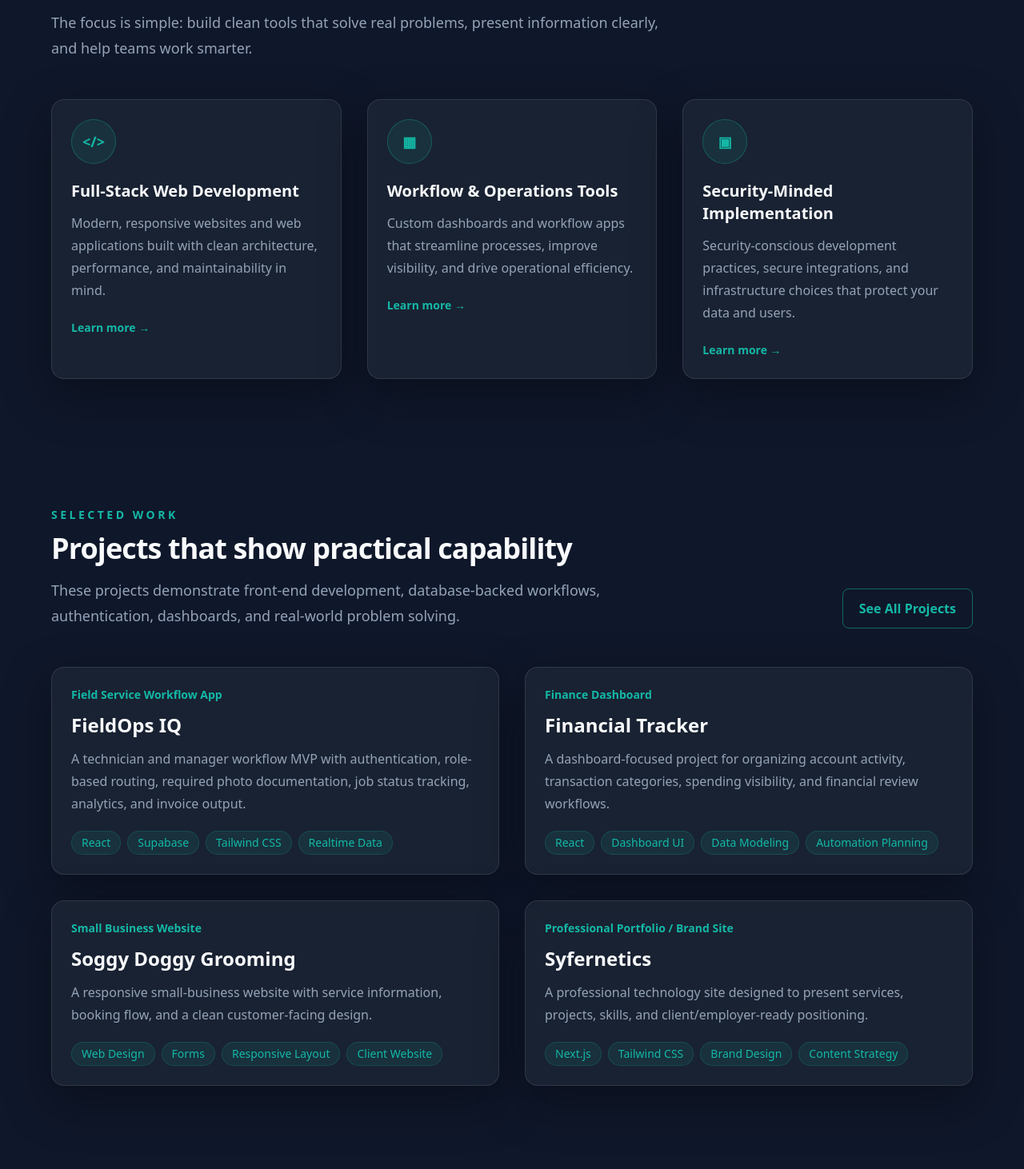
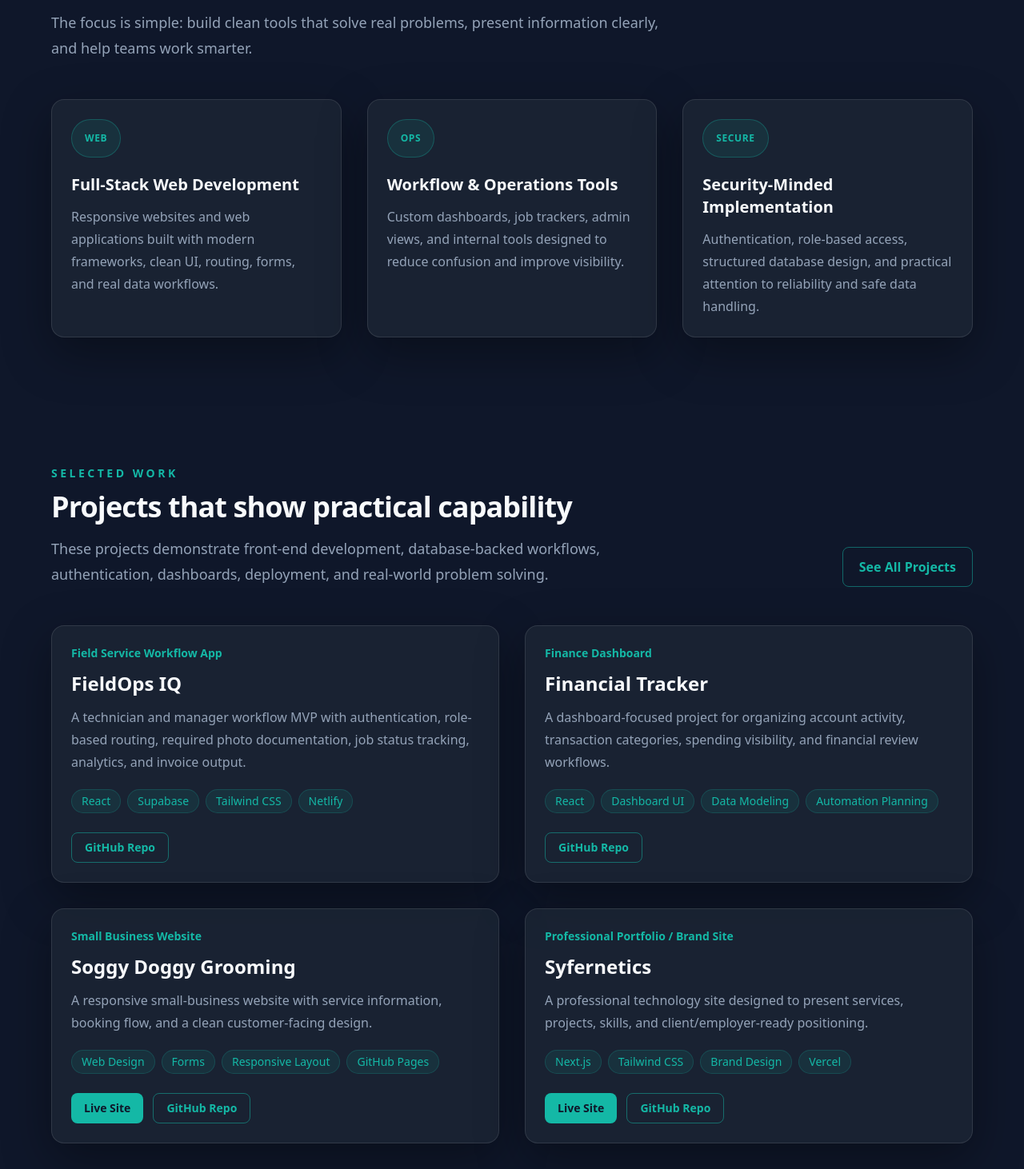
Before and after one commit to otiseduncan/Syfernetics-Home, a Next.js app: page / in a window 1280 px wide. Shown: the part 1088-2550 px from the top of the page at 80% size. Built offline with nearby package versions, Linux system fonts and the light colour scheme.

Commit message:
Remove unavailable live project buttons

```diff
--- a/app/projects/[slug]/page.tsx
+++ b/app/projects/[slug]/page.tsx
@@ -11,7 +11,7 @@ export default function ProjectDetailPage() {
           Detailed case study coming soon
         </h1>
         <p className="text-lg leading-8 text-muted">
-          Full project case studies will include the problem, solution, stack, screenshots, workflow, and results.
+          Full project case studies will include the problem, solution, stack, screenshots, workflow, and results. For now, use the project buttons on the Projects page to view the live builds and source repositories.
         </p>
         <Link
           href="/projects"
--- a/app/projects/page.tsx
+++ b/app/projects/page.tsx
@@ -11,7 +11,8 @@ export default function ProjectsPage() {
           Selected work and technical projects
         </h1>
         <p className="mb-12 max-w-3xl text-lg leading-8 text-muted">
-          A collection of practical projects focused on web development, dashboards, workflow tools, and business-focused software solutions.
+          Explore a collection of practical projects focused on web development, dashboards, workflow tools, and business-focused software solutions.<br />
+          <span className="block mt-2">Each project card below includes direct links to the live build and source repository where available. Use the buttons to view the deployed site or review the code.</span>
         </p>
 
         <ProjectGrid />
--- a/components/BuildSection.tsx
+++ b/components/BuildSection.tsx
@@ -1,52 +1,30 @@
-
 import Link from 'next/link'
 import SectionIntro from './SectionIntro'
-
-export const projectList = [
-  {
-    title: 'FieldOps IQ',
-    category: 'Field Service Workflow App',
-    description:
-      'A technician and manager workflow MVP with authentication, role-based routing, required photo documentation, job status tracking, analytics, and invoice output.',
-    stack: ['React', 'Supabase', 'Tailwind CSS', 'Realtime Data'],
-  },
-  {
-    title: 'Financial Tracker',
-    category: 'Finance Dashboard',
-    description:
-      'A dashboard-focused project for organizing account activity, transaction categories, spending visibility, and financial review workflows.',
-    stack: ['React', 'Dashboard UI', 'Data Modeling', 'Automation Planning'],
-  },
-  {
-    title: 'Soggy Doggy Grooming',
-    category: 'Small Business Website',
-    description:
-      'A responsive small-business website with service information, booking flow, and a clean customer-facing design.',
-    stack: ['Web Design', 'Forms', 'Responsive Layout', 'Client Website'],
-  },
-  {
-    title: 'Syfernetics',
-    category: 'Professional Portfolio / Brand Site',
-    description:
-      'A professional technology site designed to present services, projects, skills, and client/employer-ready positioning.',
-    stack: ['Next.js', 'Tailwind CSS', 'Brand Design', 'Content Strategy'],
-  },
-]
+import { projects } from '@/data/projects'
 
 export function ProjectGrid({ limit }: { limit?: number }) {
-  const shown = limit ? projectList.slice(0, limit) : projectList
+  const shown = limit ? projects.slice(0, limit) : projects
 
   return (
     <div className="grid gap-8 md:grid-cols-2">
       {shown.map((project) => (
         <article
           key={project.title}
-          className="rounded-2xl border border-white/10 bg-card/70 p-6 shadow-soft transition hover:border-accent/45 hover:shadow-teal"
+          className="rounded-2xl border border-white/10 bg-card/70 p-6 shadow-soft transition-colors duration-200 hover:border-accent/20"
         >
-          <p className="mb-3 text-sm font-semibold text-accent">{project.category}</p>
-          <h3 className="mb-3 text-2xl font-bold text-fg">{project.title}</h3>
-          <p className="mb-5 leading-7 text-muted">{project.description}</p>
-          <div className="flex flex-wrap gap-2">
+          <p className="mb-3 text-sm font-semibold text-accent">
+            {project.category}
+          </p>
+
+          <h3 className="mb-3 text-2xl font-bold text-fg">
+            {project.title}
+          </h3>
+
+          <p className="mb-5 leading-7 text-muted">
+            {project.description}
+          </p>
+
+          <div className="mb-6 flex flex-wrap gap-2">
             {project.stack.map((skill) => (
               <span
                 key={skill}
@@ -55,6 +33,28 @@ export function ProjectGrid({ limit }: { limit?: number }) {
                 {skill}
               </span>
             ))}
+          </div>
+
+          <div className="flex flex-col gap-3 sm:flex-row">
+            {project.liveUrl ? (
+              <a
+                href={project.liveUrl}
+                target="_blank"
+                rel="noopener noreferrer"
+                className="inline-flex items-center justify-center rounded-lg bg-accent px-4 py-2 text-sm font-semibold text-bg transition hover:bg-accent-dark focus:outline-none focus:ring-2 focus:ring-accent-dark"
+              >
+                {project.liveLabel || 'Live Site'}
+              </a>
+            ) : null}
+
+            <a
+              href={project.repoUrl}
+              target="_blank"
+              rel="noopener noreferrer"
+              className="inline-flex items-center justify-center rounded-lg border border-accent/50 px-4 py-2 text-sm font-semibold text-accent transition hover:bg-accent/10 focus:outline-none focus:ring-2 focus:ring-accent"
+            >
+              {project.repoLabel || 'GitHub Repo'}
+            </a>
           </div>
         </article>
       ))}
@@ -71,7 +71,9 @@ export default function BuildSection() {
             eyebrow="Selected Work"
             title="Projects that show practical capability"
           >
-            These projects demonstrate front-end development, database-backed workflows, authentication, dashboards, and real-world problem solving.
+            These projects demonstrate front-end development, database-backed
+            workflows, authentication, dashboards, deployment, and real-world
+            problem solving.
           </SectionIntro>
 
           <Link
--- a/components/Features.tsx
+++ b/components/Features.tsx
@@ -1,21 +1,22 @@
+import Link from 'next/link'
 import SectionIntro from './SectionIntro'
 
 export default function Features() {
   const features = [
     {
-      icon: '</>',
+      eyebrow: 'Web',
       title: 'Full-Stack Web Development',
-      desc: 'Modern, responsive websites and web applications built with clean architecture, performance, and maintainability in mind.',
+      desc: 'Responsive websites and web applications built with modern frameworks, clean UI, routing, forms, and real data workflows.',
     },
     {
-      icon: '▦',
+      eyebrow: 'Ops',
       title: 'Workflow & Operations Tools',
-      desc: 'Custom dashboards and workflow apps that streamline processes, improve visibility, and drive operational efficiency.',
+      desc: 'Custom dashboards, job trackers, admin views, and internal tools designed to reduce confusion and improve visibility.',
     },
     {
-      icon: '▣',
+      eyebrow: 'Secure',
       title: 'Security-Minded Implementation',
-      desc: 'Security-conscious development practices, secure integrations, and infrastructure choices that protect your data and users.',
+      desc: 'Authentication, role-based access, structured database design, and practical attention to reliability and safe data handling.',
     },
   ]
 
@@ -31,19 +32,18 @@ export default function Features() {
 
         <div className="grid gap-8 md:grid-cols-3">
           {features.map((feature) => (
-            <article
+            <div
               key={feature.title}
-              className="group rounded-2xl border border-white/10 bg-card/70 p-6 shadow-soft transition hover:border-accent/45 hover:shadow-teal"
+              className="rounded-2xl border border-white/10 bg-card/70 p-6 shadow-soft transition-colors duration-200 hover:border-accent/15"
             >
-              <div className="mb-5 flex h-14 w-14 items-center justify-center rounded-full border border-accent/30 bg-accent/10 text-lg font-black text-accent">
-                {feature.icon}
+              <div className="mb-5 inline-flex h-12 items-center justify-center rounded-full border border-accent/30 bg-accent/10 px-4 text-xs font-black uppercase tracking-wider text-accent">
+                {feature.eyebrow}
               </div>
-              <h3 className="mb-3 text-xl font-bold text-fg">{feature.title}</h3>
-              <p className="mb-5 leading-7 text-muted">{feature.desc}</p>
-              <span className="text-sm font-semibold text-accent">
-                Learn more <span aria-hidden="true">→</span>
-              </span>
-            </article>
+              <h3 className="mb-3 text-xl font-bold text-fg">
+                {feature.title}
+              </h3>
+              <p className="mb-0 leading-7 text-muted">{feature.desc}</p>
+            </div>
           ))}
         </div>
       </div>
--- a/components/ProjectDetail.tsx
+++ b/components/ProjectDetail.tsx
@@ -9,11 +9,11 @@ export default function ProjectDetail({ params }: { params: { slug: string } })
     <section className="py-20 bg-panel px-6">
       <div className="max-w-3xl mx-auto bg-white/5 backdrop-blur-md border border-white/10 rounded-xl p-8 shadow-lg">
         <h1 className="text-3xl font-bold text-accent mb-2">{project.title}</h1>
-        <div className="text-muted mb-6 italic">{project.type}</div>
+        <div className="text-muted mb-6 italic">{project.category}</div>
 
         {/* Overview */}
         <h3 className="text-fg font-semibold mb-2">Overview</h3>
-        <p className="text-muted mb-6">{project.summary}</p>
+        <p className="text-muted mb-6">{project.description}</p>
 
         {/* Stack */}
         <h3 className="text-fg font-semibold mb-2">Stack Used</h3>
@@ -23,43 +23,25 @@ export default function ProjectDetail({ params }: { params: { slug: string } })
           ))}
         </ul>
 
-        {/* Problem → Approach → Results */}
-        <h3 className="text-fg font-semibold mb-2">Problem</h3>
-        <p className="text-muted mb-6">{project.problem}</p>
-
-        <h3 className="text-fg font-semibold mb-2">Approach</h3>
-        <p className="text-muted mb-6">{project.approach}</p>
-
-        <h3 className="text-fg font-semibold mb-2">Results</h3>
-        <p className="text-muted mb-6">{project.results}</p>
-
         {/* Links */}
-        {project.github && (
-          <p className="mb-2">
-            🔗{' '}
+        <div className="flex gap-4 mt-6">
           <a
-              href={project.github}
+            href={project.liveUrl}
             target="_blank"
-              rel="noreferrer"
-              className="text-accent hover:underline"
+            rel="noopener noreferrer"
+            className="inline-flex items-center justify-center rounded-lg bg-accent px-4 py-2 text-sm font-semibold text-bg transition hover:bg-accent-dark"
           >
-              View on GitHub
+            {project.liveLabel}
           </a>
-          </p>
-        )}
-        {project.demo && (
-          <p className="mb-2">
-            ▶️{' '}
           <a
-              href={project.demo}
+            href={project.repoUrl}
             target="_blank"
-              rel="noreferrer"
-              className="text-accent hover:underline"
+            rel="noopener noreferrer"
+            className="inline-flex items-center justify-center rounded-lg border border-accent/50 px-4 py-2 text-sm font-semibold text-accent transition hover:bg-accent/10"
           >
-              Live Demo
+            GitHub Repo
           </a>
-          </p>
-        )}
+        </div>
       </div>
     </section>
   )
--- a/components/Testimonials.tsx
+++ b/components/Testimonials.tsx
@@ -1,3 +1,5 @@
+import Link from 'next/link'
+
 export default function Testimonials() {
   const audiences = [
     {
@@ -42,12 +44,12 @@ export default function Testimonials() {
           <p className="mx-auto mb-6 max-w-2xl text-muted">
             I’m focused on building practical, clean, and reliable digital solutions that help people work smarter.
           </p>
-          <a
+          <Link
             href="/contact"
             className="inline-flex items-center justify-center rounded-lg bg-accent px-6 py-3 font-semibold text-bg transition hover:bg-accent-dark"
           >
             Start a Conversation
-          </a>
+          </Link>
         </div>
       </div>
     </section>
--- a/data/projects.ts
+++ b/data/projects.ts
@@ -1,146 +1,46 @@
 export const projects = [
   {
-    slug: 'syfernetics-home',
-    title: 'Syfernetics Home (Legacy Site)',
-    type: 'Cybersecurity / Portfolio Website',
-    stack: ['HTML', 'CSS', 'JavaScript', 'GitHub Pages'],
-    summary:
-      'The first-generation Syfernetics site — a static HTML/CSS/JS portfolio built to introduce the Syfernetics brand and services.',
-    github: 'https://github.com/otiseduncan/Syfernetics-Home',
-    demo: 'https://otiseduncan.github.io/Syfernetics-Home/',
-    problem:
-      'Syfernetics needed an initial online presence to showcase services in cybersecurity and IT, but had limited resources and needed something quick and lightweight.',
-    approach:
-      'Built a responsive static site using HTML, CSS, and vanilla JS, deployed to GitHub Pages for free hosting. Designed a clean, cyber-inspired look to introduce the brand.',
-    results:
-      'Delivered a working website with no hosting costs. Provided a foundation to evolve into a modern Next.js site later on.',
+    slug: 'fieldops-iq',
+    title: 'FieldOps IQ',
+    category: 'Field Service Workflow App',
+    description:
+      'A technician and manager workflow MVP with authentication, role-based routing, required photo documentation, job status tracking, analytics, and invoice output.',
+    stack: ['React', 'Supabase', 'Tailwind CSS', 'Netlify'],
+    repoUrl: 'https://github.com/otiseduncan/fieldops-iq-mvp',
+    repoLabel: 'GitHub Repo',
   },
   {
-    slug: 'my-favorite-sweet-tea',
-    title: 'My Favorite Sweet Tea',
-    type: 'Web Project / Personal Showcase',
-    stack: ['HTML', 'CSS', 'JavaScript', 'GitHub Pages'],
-    summary:
-      'A fun, lightweight project demonstrating front-end styling and deployment skills with a branded theme.',
-    github: 'https://github.com/otiseduncan/myfavoritesweettea',
-    demo: 'https://otiseduncan.github.io/myfavoritesweettea/',
-    problem:
-      'Needed a small, creative project to practice frontend styling, layout control, and GitHub Pages deployment.',
-    approach:
-      'Designed a themed single-page site with CSS styling, custom typography, and playful branding. Deployed to GitHub Pages to practice CI/CD.',
-    results:
-      'Successfully deployed a live project to GitHub Pages, proving front-end workflow skills. Became a showcase piece in the portfolio.',
+    slug: 'financial-tracker',
+    title: 'Financial Tracker',
+    category: 'Finance Dashboard',
+    description:
+      'A dashboard-focused project for organizing account activity, transaction categories, spending visibility, and financial review workflows.',
+    stack: ['React', 'Dashboard UI', 'Data Modeling', 'Automation Planning'],
+    repoUrl: 'https://github.com/otiseduncan/Financial-Tracker',
+    repoLabel: 'GitHub Repo',
   },
   {
-    slug: 'ai-threat-detection',
-    title: 'AI Threat Detection Engine',
-    type: 'API Microservice',
-    stack: ['Python', 'FastAPI', 'PostgreSQL', 'HuggingFace', 'Docker'],
-    summary:
-      'A self-learning microservice designed to detect zero-day threats using NLP and anomaly scoring. Built as a secure REST API for SIEM/SOC integration.',
-    problem:
-      'Traditional intrusion detection systems struggled to keep up with zero-day and AI-powered attacks.',
-    approach:
-      'Developed a Python microservice with FastAPI and HuggingFace models for NLP-based anomaly detection. Containerized with Docker for easy deployment.',
-    results:
-      'Created an extensible, AI-driven threat engine that integrates with SOC pipelines, reducing detection time and providing proactive defense.',
+    slug: 'soggy-doggy-grooming',
+    title: 'Soggy Doggy Grooming',
+    category: 'Small Business Website',
+    description:
+      'A responsive small-business website with service information, booking flow, and a clean customer-facing design.',
+    stack: ['Web Design', 'Forms', 'Responsive Layout', 'GitHub Pages'],
+    liveUrl: 'https://otiseduncan.github.io/soggydoggy/',
+    repoUrl: 'https://github.com/otiseduncan/soggydoggy',
+    liveLabel: 'Live Site',
+    repoLabel: 'GitHub Repo',
   },
   {
-    slug: 'cyber-dashboard',
-    title: 'Network Intrusion Command Dashboard',
-    type: 'Internal SaaS Platform',
-    stack: ['Next.js', 'Tailwind', 'Node.js', 'MongoDB', 'Socket.io'],
-    summary:
-      'A real-time dashboard for monitoring traffic, visualizing intrusion attempts, and managing incident response.',
-    problem:
-      'IT teams lacked a single pane of glass for intrusion attempts and needed better visualization tools.',
-    approach:
-      'Built a full-stack Next.js/Node.js dashboard with WebSocket updates via Socket.io. Added visual threat heatmaps, alert feeds, and response workflows.',
-    results:
-      'Improved visibility for IT teams, helping reduce mean-time-to-response (MTTR) and making incidents easier to manage.',
-  },
-  {
-    slug: 'devops-secure-pipeline',
-    title: 'Secure DevOps CI/CD Pipeline',
-    type: 'Automation / Infrastructure',
-    stack: ['GitHub Actions', 'Docker', 'SonarQube', 'Terraform', 'AWS'],
-    summary:
-      'A hardened CI/CD pipeline with static analysis, secrets scanning, container signing, and automated rollback for safer deployments.',
-    problem:
-      'Clients were deploying insecure code and misconfigured infrastructure due to lack of automated checks.',
-    approach:
-      'Architected a GitHub Actions pipeline with static code analysis (SonarQube), secret scanning, Docker image signing, and Terraform infra provisioning with policies enforced.',
-    results:
-      'Reduced deployment risk by automating checks. Increased developer confidence and compliance with industry standards.',
-  },
-  {
-    slug: 'automotive-edge-ai',
-    title: 'ADAS-Linked Automotive Diagnostic Agent',
-    type: 'Edge AI System',
-    stack: ['Python', 'Raspberry Pi', 'CANBus', 'OpenCV', 'Flask'],
-    summary:
-      'An edge AI project merging automotive diagnostics with ADAS systems. Captures CAN data, predicts failures, and displays insights in a web UI.',
-    problem:
-      'Modern vehicles have complex ADAS systems but lack predictive diagnostics accessible to technicians.',
-    approach:
-      'Built a Raspberry Pi edge device to read CANBus data, applied ML models for anomaly detection, and built a Flask-based dashboard for visualization.',
-    results:
-      'Enabled predictive maintenance for ADAS-equipped vehicles, improving safety and reducing downtime for fleets.',
-  },
-  {
-    slug: 'network-hardening',
-    title: 'Enterprise Network Hardening',
-    type: 'IT / Infrastructure Security',
-    stack: ['Cisco', 'pfSense', 'VLANs', 'Active Directory', 'SIEM'],
-    summary:
-      'Designed and deployed secure enterprise-grade network environments with VLAN segmentation and centralized authentication.',
-    problem:
-      'Enterprises had flat networks, misconfigured AD, and lacked visibility into lateral movement.',
-    approach:
-      'Implemented pfSense firewalls, VLAN segmentation, and Active Directory integration with proper role-based access. Connected logs into SIEM for monitoring.',
-    results:
-      'Reduced lateral movement risk, enforced least-privilege access, and improved audit readiness.',
-  },
-  {
-    slug: 'red-team-pentest',
-    title: 'Red Team Engagement – External Pen Test',
-    type: 'Cybersecurity / Offensive Testing',
-    stack: ['Kali Linux', 'Metasploit', 'Burp Suite', 'Nmap', 'Hydra'],
-    summary:
-      'Simulated adversarial attacks against client infrastructure to uncover vulnerabilities in perimeter defenses and web applications.',
-    problem:
-      'Clients wanted to validate that perimeter defenses and apps could withstand real-world attacks.',
-    approach:
-      'Performed recon with Nmap, brute-forced with Hydra, exploited weaknesses using Metasploit, and tested apps with Burp Suite. Delivered a remediation roadmap.',
-    results:
-      'Found critical vulnerabilities (misconfigured firewalls, outdated libs). Helped prevent a potential breach and cut risk exposure significantly.',
-  },
-  {
-    slug: 'active-directory-simulation',
-    title: 'Active Directory Attack Simulation',
-    type: 'Red Team / Internal Security',
-    stack: ['BloodHound', 'Mimikatz', 'PowerShell', 'Windows Server'],
-    summary:
-      'Executed a red team exercise simulating privilege escalation and lateral movement in an AD environment.',
-    problem:
-      'Organizations often underestimate how quickly AD misconfigs can lead to full domain compromise.',
-    approach:
-      'Mapped AD graph with BloodHound, exploited weak Kerberos configs using Mimikatz, and showed lateral movement paths with PowerShell scripts.',
-    results:
-      'Client remediated AD misconfigs, enforced strong Kerberos policies, and reduced internal compromise risk.',
-  },
-  {
-    slug: 'secure-remote-work',
-    title: 'Secure Remote Work Infrastructure',
-    type: 'IT / Cloud & Networking',
-    stack: ['OpenVPN', 'WireGuard', 'Azure AD', 'MFA', 'Endpoint Security'],
-    summary:
-      'Built a secure remote work solution with VPN tunneling, MFA, and endpoint monitoring.',
-    problem:
-      'During remote work expansion, teams lacked secure access and MFA enforcement.',
-    approach:
-      'Architected VPN (WireGuard/OpenVPN) with centralized auth via Azure AD. Integrated MFA and endpoint security monitoring.',
-    results:
-      'Enabled secure global access for 50+ users with zero incidents in first year.',
+    slug: 'syfernetics',
+    title: 'Syfernetics',
+    category: 'Professional Portfolio / Brand Site',
+    description:
+      'A professional technology site designed to present services, projects, skills, and client/employer-ready positioning.',
+    stack: ['Next.js', 'Tailwind CSS', 'Brand Design', 'Vercel'],
+    liveUrl: 'https://www.syfernetics.com/',
+    repoUrl: 'https://github.com/otiseduncan/Syfernetics-Home',
+    liveLabel: 'Live Site',
+    repoLabel: 'GitHub Repo',
   },
 ]
```
Also changed, not shown: package.json (+8 -7 lines), 1 other file (tests, documents, lock files or other folders). Lines whose indentation alone changed are shown as unchanged.
